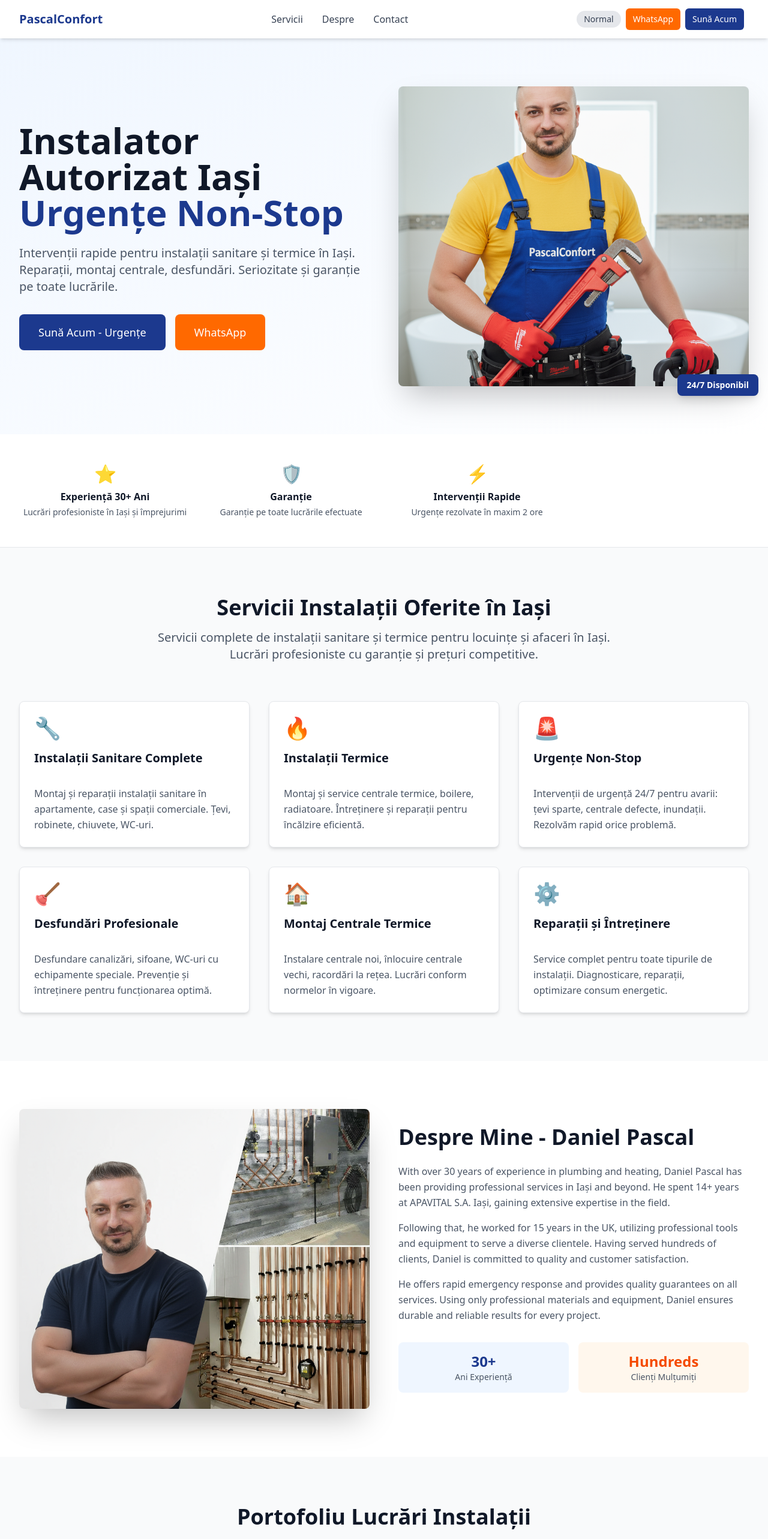
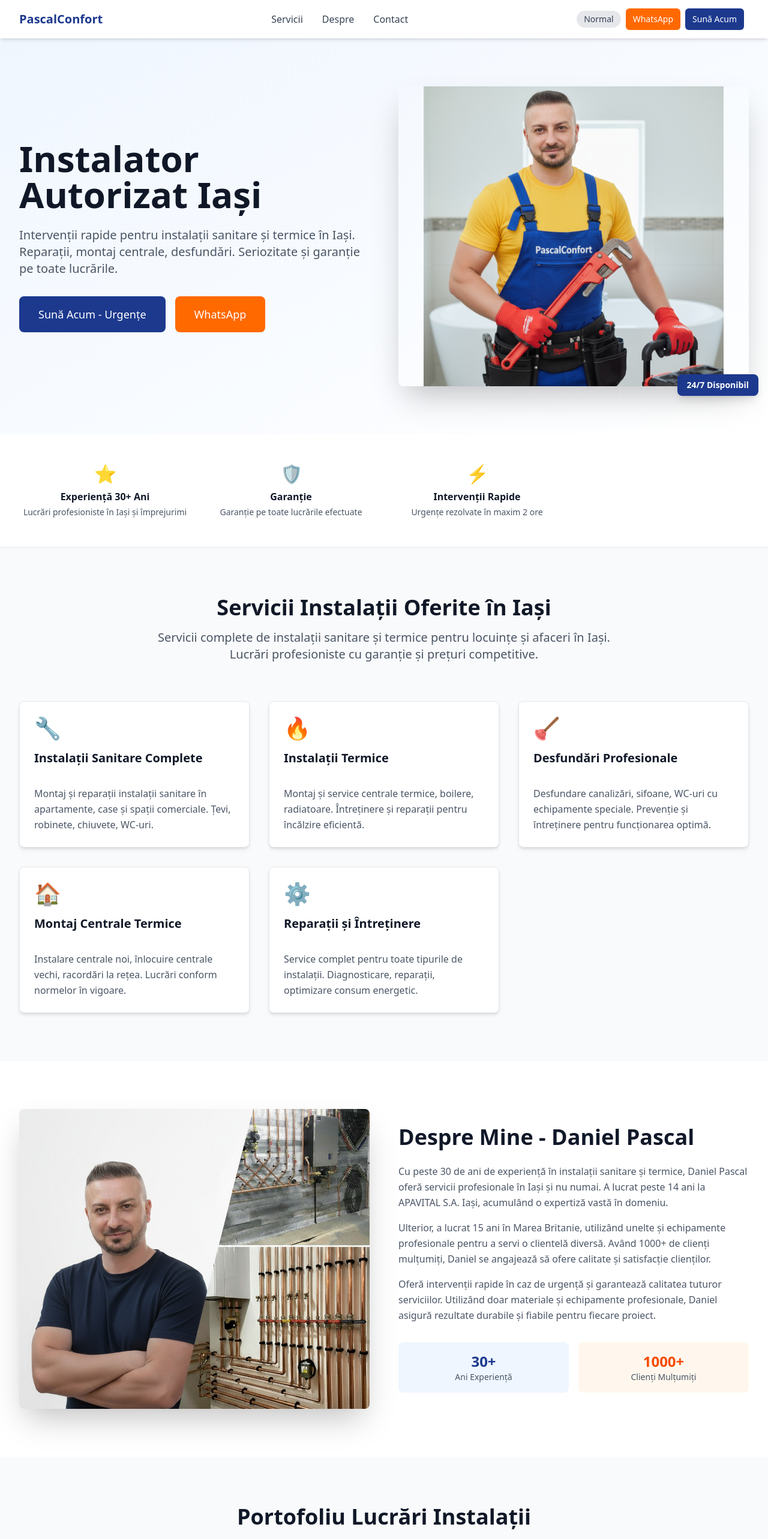
Before and after one commit to pkbannutz/PascalConfort, a Next.js app: page / in a window 1280 px wide. Shown: the top 2566 px of the page at 60% size. Built offline with nearby package versions, Linux system fonts and the light colour scheme.

Commit message:
Update client count to 1000+ and remove Urgențe Non-Stop service

```diff
--- a/src/app/components/sections/About.tsx
+++ b/src/app/components/sections/About.tsx
@@ -10,7 +10,7 @@ export function About() {
             <div className="relative h-96 lg:h-[500px] rounded-lg overflow-hidden shadow-2xl">
               <Image
                 src="/images/portfolio/freepik__remove-text-add-him-overlay-crosing-a-bit-on-top-o__45494.png"
-                alt="Daniel Pascal - Professional plumber with 30+ years experience in plumbing and heating in Iași and UK"
+                alt="Daniel Pascal - Instalator profesionist cu peste 30 de ani de experiență în instalații sanitare și termice în Iași și UK"
                 fill
                 className="object-cover"
               />
@@ -24,13 +24,13 @@ export function About() {
             </h2>
             <div className="space-y-4 text-gray-600 leading-relaxed">
               <p>
-                With over 30 years of experience in plumbing and heating, Daniel Pascal has been providing professional services in Iași and beyond. He spent 14+ years at APAVITAL S.A. Iaşi, gaining extensive expertise in the field.
+                Cu peste 30 de ani de experiență în instalații sanitare și termice, Daniel Pascal oferă servicii profesionale în Iași și nu numai. A lucrat peste 14 ani la APAVITAL S.A. Iași, acumulând o expertiză vastă în domeniu.
               </p>
               <p>
-                Following that, he worked for 15 years in the UK, utilizing professional tools and equipment to serve a diverse clientele. Having served hundreds of clients, Daniel is committed to quality and customer satisfaction.
+                Ulterior, a lucrat 15 ani în Marea Britanie, utilizând unelte și echipamente profesionale pentru a servi o clientelă diversă. Având 1000+ de clienți mulțumiți, Daniel se angajează să ofere calitate și satisfacție clienților.
               </p>
               <p>
-                He offers rapid emergency response and provides quality guarantees on all services. Using only professional materials and equipment, Daniel ensures durable and reliable results for every project.
+                Oferă intervenții rapide în caz de urgență și garantează calitatea tuturor serviciilor. Utilizând doar materiale și echipamente profesionale, Daniel asigură rezultate durabile și fiabile pentru fiecare proiect.
               </p>
             </div>
 
@@ -40,7 +40,7 @@ export function About() {
                 <div className="text-sm text-gray-600">Ani Experiență</div>
               </div>
               <div className="text-center p-4 bg-orange-50 rounded-lg">
-                <div className="text-2xl font-bold text-orange-600">Hundreds</div>
+                <div className="text-2xl font-bold text-orange-600">1000+</div>
                 <div className="text-sm text-gray-600">Clienți Mulțumiți</div>
               </div>
             </div>
--- a/src/app/components/sections/Hero.tsx
+++ b/src/app/components/sections/Hero.tsx
@@ -12,7 +12,6 @@ export function Hero() {
             <div className="text-center lg:text-left">
               <h1 className="text-4xl md:text-5xl lg:text-6xl font-bold text-gray-900 mb-6">
                 Instalator Autorizat Iași
-                <span className="hidden md:block text-blue-900">Urgențe Non-Stop</span>
               </h1>
               <p className="text-xl text-gray-600 mb-8 max-w-2xl">
                 Intervenții rapide pentru instalații sanitare și termice în Iași.
@@ -25,7 +24,7 @@ export function Hero() {
                     src="/images/portfolio/PascalConfort .png"
                     alt="PascalConfort Logo - Instalator Autorizat Iași"
                     fill
-                    className="object-cover"
+                    className="object-contain"
                     priority
                   />
                 </div>
@@ -65,7 +64,7 @@ export function Hero() {
                   src="/images/portfolio/PascalConfort .png"
                   alt="PascalConfort Logo - Instalator Autorizat Iași"
                   fill
-                  className="object-cover"
+                  className="object-contain"
                   priority
                 />
               </div>
--- a/src/app/components/sections/Services.tsx
+++ b/src/app/components/sections/Services.tsx
@@ -14,12 +14,6 @@ export function Services() {
       title: 'Instalații Termice',
       description: 'Montaj și service centrale termice, boilere, radiatoare. Întreținere și reparații pentru încălzire eficientă.',
       icon: '🔥'
-    },
-    {
-      id: '3',
-      title: 'Urgențe Non-Stop',
-      description: 'Intervenții de urgență 24/7 pentru avarii: țevi sparte, centrale defecte, inundații. Rezolvăm rapid orice problemă.',
-      icon: '🚨'
     },
     {
       id: '4',
--- a/src/app/layout.tsx
+++ b/src/app/layout.tsx
@@ -15,7 +15,7 @@ const poppins = Poppins({
 });
 
 export const metadata: Metadata = {
-  title: "PascalConfort - Instalator Iași | Urgențe Non-Stop",
+  title: "PascalConfort - Instalator Iași",
   description: "Instalator sanitar și termic în Iași. Intervenții rapide pentru urgențe, reparații, montaj centrale. Seriozitate și Garanție. Sună Acum!",
   keywords: "instalator Iași, urgențe instalații Iași, instalații sanitare Iași, instalații termice Iași, montaj centrale Iași, reparații instalații Iași",
   authors: [{ name: "PascalConfort" }],
```
